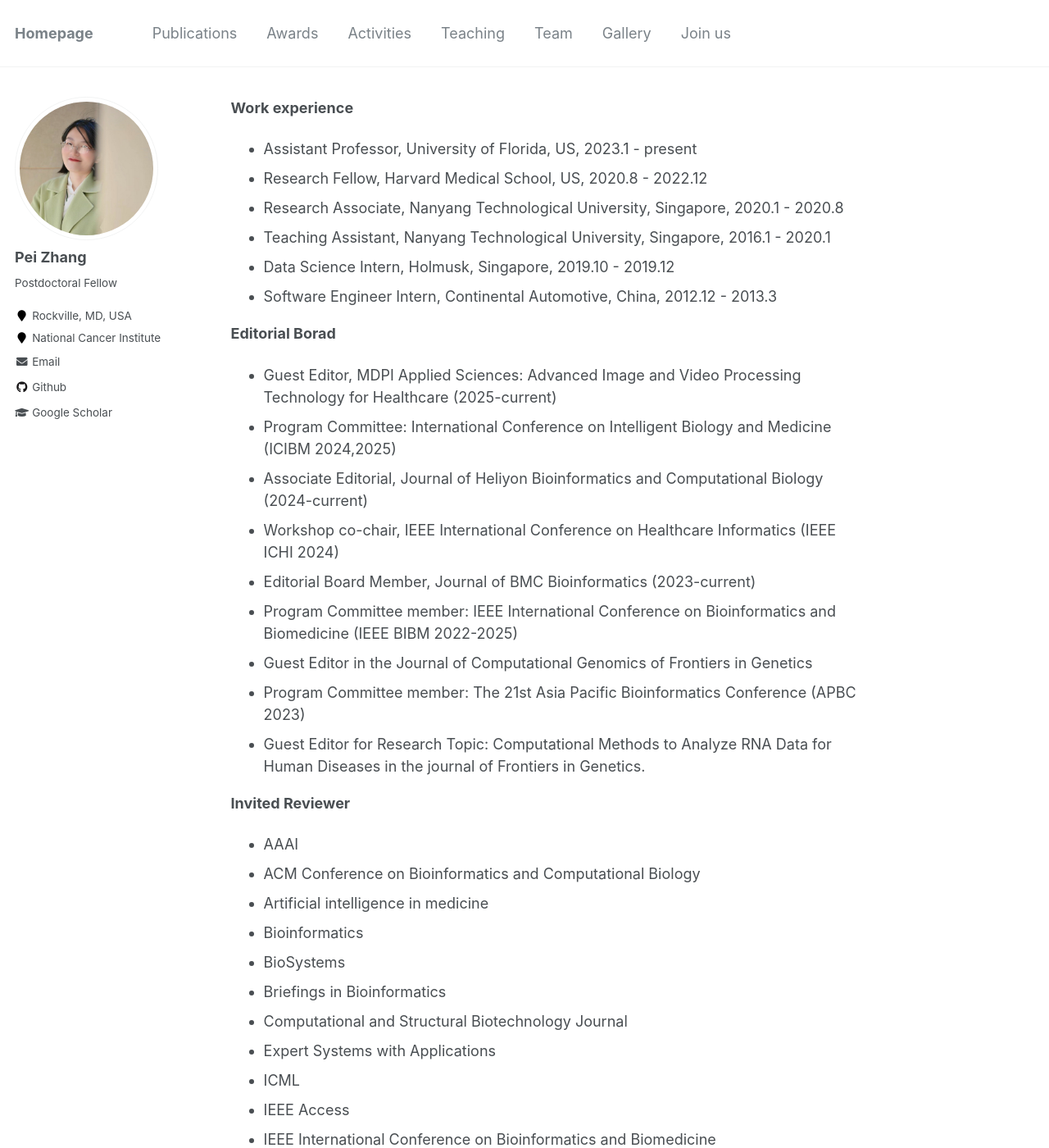
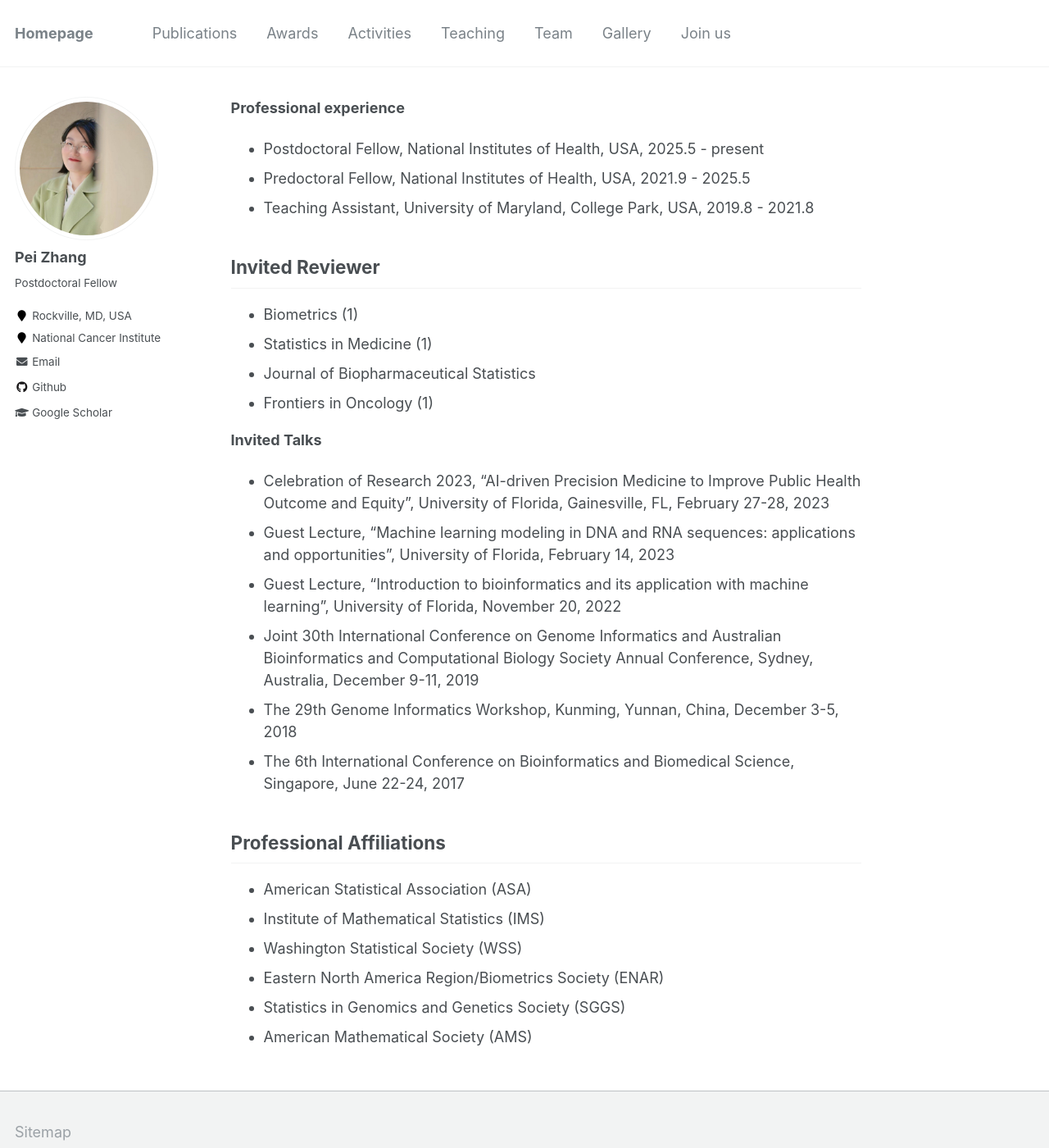
Before and after one commit to BettyzhangPei/BettyzhangPei.github.io, a Jekyll site: the page built from _pages/activities.md, in a window 1280 px wide and 1400 px high. Shown: the whole window at 82% size. Built offline with Jekyll 4.4.1, drawn with Linux system fonts in a browser that asks for light colours; some of the changed text lies outside the part shown.

Commit message:
Update activities.md

```diff
--- a/_pages/activities.md
+++ b/_pages/activities.md
@@ -5,14 +5,13 @@ permalink: /activities/
 author_profile: true
 ---
 
-<b>Work experience</b>
-- Assistant Professor, University of Florida, US, 2023.1 - present
-- Research Fellow, Harvard Medical School, US, 2020.8 - 2022.12
-- Research Associate, Nanyang Technological University, Singapore, 2020.1 - 2020.8
-- Teaching Assistant, Nanyang Technological University, Singapore, 2016.1 - 2020.1
-- Data Science Intern, Holmusk, Singapore, 2019.10 - 2019.12
-- Software Engineer Intern, Continental Automotive, China, 2012.12 - 2013.3
+<b>Professional experience</b>
+- Postdoctoral Fellow, National Institutes of Health, USA, 2025.5 - present
+- Predoctoral Fellow, National Institutes of Health, USA, 2021.9 - 2025.5
+- Teaching Assistant, University of Maryland, College Park, USA, 2019.8 - 2021.8
 
+
+<!--
 <b>Editorial Borad</b>
 - Guest Editor, MDPI Applied Sciences: Advanced Image and Video Processing Technology for Healthcare (2025-current)
 - Program Committee: International Conference on Intelligent Biology and Medicine (ICIBM 2024,2025)
@@ -22,30 +21,13 @@ author_profile: true
 - Program Committee member: IEEE International Conference on Bioinformatics and Biomedicine (IEEE BIBM 2022-2025)
 - Guest Editor in the Journal of Computational Genomics of Frontiers in Genetics
 - Program Committee member: The 21st Asia Pacific Bioinformatics Conference (APBC 2023)
-- Guest Editor for Research Topic: Computational Methods to Analyze RNA Data for Human Diseases in the journal of Frontiers in Genetics.
+- Guest Editor for Research Topic: Computational Methods to Analyze RNA Data for Human Diseases in the journal of Frontiers in Genetics.  -->
 
-<b>Invited Reviewer</b>
-- AAAI
-- ACM Conference on Bioinformatics and Computational Biology
-- Artificial intelligence in medicine
-- Bioinformatics
-- BioSystems
-- Briefings in Bioinformatics
-- Computational and Structural Biotechnology Journal
-- Expert Systems with Applications
-- ICML
-- IEEE Access
-- IEEE International Conference on Bioinformatics and Biomedicine
-- International Conference on Bioinformatics
-- Journal of Biomedical and Health Informatics
-- Journal of Microsystems & Nanoengineering
-- Journal of Signa Vitae
-- Journal of Theoretical and Computational Chemistry
-- PeerJ
-- Nature Biotechnology
-- Scientific Report
-- The Asia Pacific Bioinformatics Conference
-- The International Conference on Genome Informatics
+## Invited Reviewer
+- Biometrics (1)
+- Statistics in Medicine (1)
+- Journal of Biopharmaceutical Statistics
+- Frontiers in Oncology (1)
 
 
 <b>Invited Talks</b>
@@ -55,3 +37,11 @@ author_profile: true
 - Joint 30th International Conference on Genome Informatics and Australian Bioinformatics and Computational Biology Society Annual Conference, Sydney, Australia, December 9-11, 2019
 - The 29th Genome Informatics Workshop, Kunming, Yunnan, China, December 3-5, 2018
 - The 6th International Conference on Bioinformatics and Biomedical Science, Singapore, June 22-24, 2017
+
+## Professional Affiliations
+-  American Statistical Association (ASA)
+-  Institute of Mathematical Statistics (IMS)
+-  Washington Statistical Society (WSS)
+-  Eastern North America Region/Biometrics Society (ENAR)
+-  Statistics in Genomics and Genetics Society (SGGS)
+-  American Mathematical Society (AMS)
```
